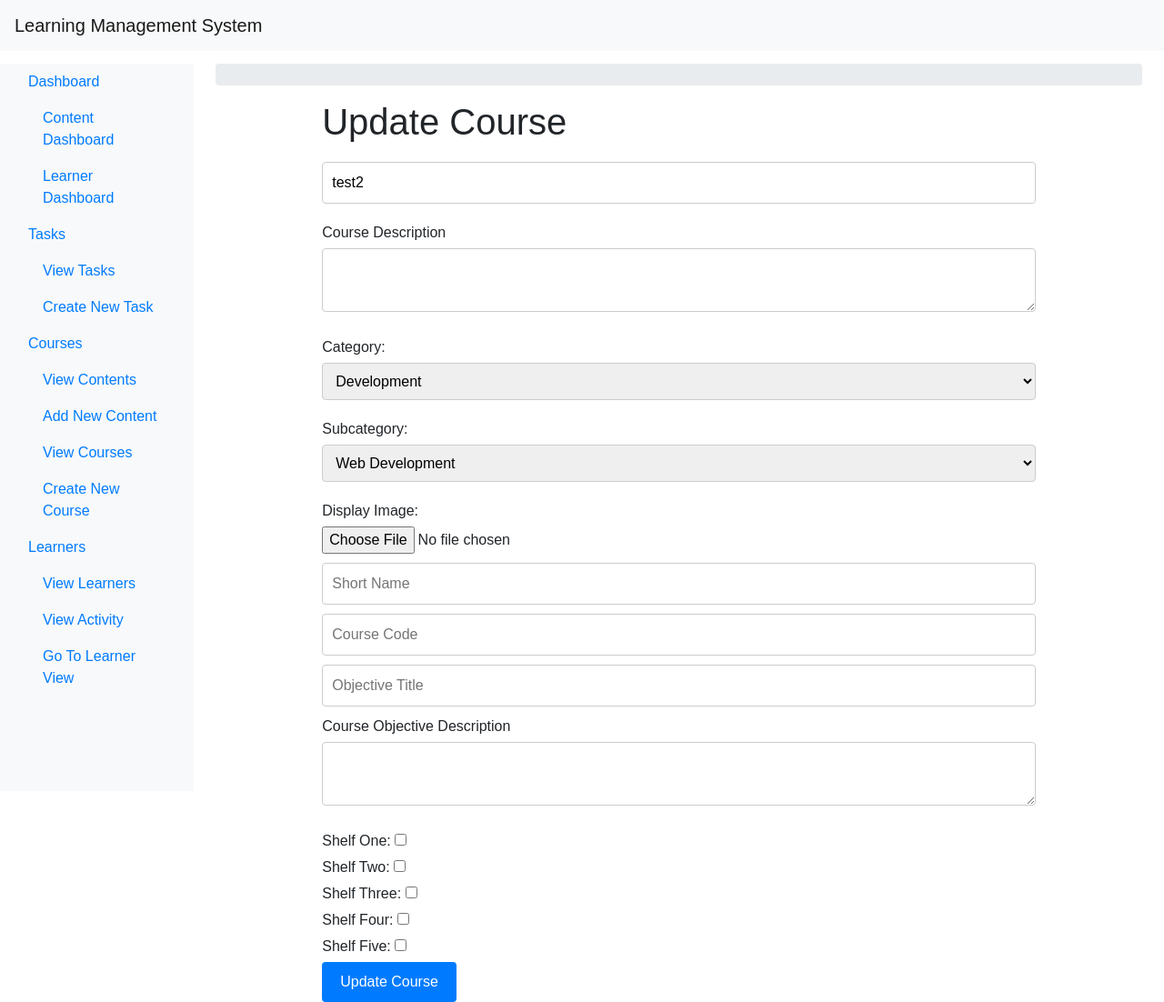
After one commit to dibyendutapadar/LMS, a Flask app: page /update_course/1 in a window 1280 px wide. The commit adds this page. Shown: the whole page at 91% size. Run offline with Flask 3, Linux system fonts and the light colour scheme; some libraries are stand-ins or nearby versions.

Commit message:
windows 20 Dec 6:44 PM

```diff
--- a/app.py
+++ b/app.py
@@ -293,6 +293,28 @@ def create_new_course():
     subcategories = categories_df.groupby('Categories')['Sub-Categories'].apply(list).to_dict()
     return render_template('create_new_course.html', categories=categories,subcategories=subcategories)  # This should render the template to create a new course
 
+@app.route('/update_course/<int:course_id>', methods=['GET', 'POST'])
+def update_course(course_id):
+    course = Course.query.get_or_404(course_id)
+
+    if request.method == 'POST':
+        course.id = request.form ['id']
+        course.title = request.form['courseTitle']
+        course.description = request.form['courseDescription']
+        course.category = request.form['courseCategory']
+        course.sub_category = request.form['courseSubCategory']
+        # ... handle other fields similarly
+
+        db.session.commit()
+        return redirect(url_for('edit_course', course_id=course_id)) # Redirect to another page after update
+    categories_df = pd.read_csv('category_sub_category.csv')
+    categories = categories_df['Categories'].unique().tolist()
+    subcategories = categories_df.groupby('Categories')['Sub-Categories'].apply(list).to_dict()
+    return render_template('update_course.html', course=course,categories=categories,subcategories=subcategories)
+
+
+
+
 @app.route('/course/edit_course/<int:course_id>', methods=['GET', 'POST'])
 def edit_course(course_id):
     course = Course.query.get_or_404(course_id)
@@ -347,7 +369,7 @@ def add_content():
     content_text = request.form.get('content_text')
     mastery_score = request.form.get('mastery_score')
     file = request.files['file']
-
+    videoLink = request.form.get('videoLink')
     if file:
         filename = secure_filename(file.filename)
         file_path = os.path.join(app.config['UPLOAD_FOLDER'], filename)
@@ -358,7 +380,7 @@ def add_content():
     # Input validation, error handling, and database interaction would go here
     try:
         # Assuming you have a function to create content
-        new_content = Content(title=content_title, text=content_text, block_id=block_id,type=type,file_link=file_path,mastery_score=mastery_score)
+        new_content = Content(title=content_title, text=content_text, block_id=block_id,type=type,file_link=file_path,mastery_score=mastery_score,videoLink=videoLink)
         db.session.add(new_content)
         db.session.commit()
         return jsonify({'success': True, 'content_id': new_content.id})
@@ -392,7 +414,8 @@ def get_content(contentId):
             'block_id': content.block_id,
             'type':content.type,
             'file_link':content.file_link,
-            'mastery_score':content.mastery_score
+            'mastery_score':content.mastery_score,
+            'videoLink' : content.videoLink
             # Include any other content details you need
         }), 200
     else:
@@ -412,6 +435,7 @@ def update_content():
     content_text = request.form.get('content_text')
     mastery_score = request.form.get('mastery_score')
     file = request.files['file']
+    videoLink =request.form.get('videoLink')
 
 
     if file:
@@ -428,6 +452,7 @@ def update_content():
         content.type = type
         content.mastery_score = mastery_score
         content.file_link = file_path
+        content.videoLink = videoLink
         db.session.commit()
         return jsonify({'message': 'Content updated successfully'}), 200
     else:
--- /dev/null
+++ b/templates/update_course.html
@@ -0,0 +1,135 @@
+{% extends 'base.html' %}
+{% block title %}Create New Course{% endblock %}
+
+
+{% block stylesheets %}
+<style>
+    body {
+        font-family: Arial, sans-serif;
+    }
+
+    .container {
+        width: 80%;
+        margin: 0 auto;
+    }
+
+    form {
+        margin-top: 20px;
+    }
+
+    form div {
+        margin-bottom: 10px;
+    }
+
+    label {
+        display: block;
+        margin-bottom: 5px;
+    }
+
+    input[type="text"],
+    textarea,
+    select {
+        width: 100%;
+        padding: 10px;
+        margin-bottom: 10px;
+        border: 1px solid #ccc;
+        border-radius: 4px;
+    }
+
+    button {
+        padding: 10px 20px;
+        background-color: #007bff;
+        color: white;
+        border: none;
+        border-radius: 4px;
+        cursor: pointer;
+    }
+
+    button:hover {
+        background-color: #0056b3;
+    }
+</style>
+{% endblock %}
+
+{% block content %}
+<div class="container">
+    <h1>Update Course</h1>
+    <form action="{{ url_for('update_course', course_id=1) }}" method="post" enctype="multipart/form-data">
+        <input type="hidden" name="id" value="{{ course.id }}">
+        <div>
+            <label for="courseTitle"></label>
+            <input type="text" id="courseTitle" name="courseTitle" value="{{course.title}}" required>
+        </div>
+        <div>
+            <label for="courseDescription">Course Description</label>
+            <textarea id="courseDescription" name="courseDescription">{{course.description}}</textarea>
+        </div>
+        <div>
+            <label for="courseCategory">Category:</label>
+            <select id="courseCategory" name="courseCategory" value="{{course.category}}"
+                onchange="updateSubcategories()">
+                {% for category in categories %}
+                <option value="{{ category }}">{{ category }}</option>
+                {% endfor %}
+            </select>
+        </div>
+        <div>
+            <label for="courseSubCategory">Subcategory:</label>
+            <select id="courseSubCategory" name="courseSubCategory" value="{{course.sub_category}}"></select>
+        </div>
+        <div>
+            <label for="displayImage">Display Image:</label>
+            <input type="file" name="course_display_image" accept="image/*">
+        </div>
+
+        <input type="text" name="course_short_name" id="course_short_name" placeholder="Short Name">
+        <input type="text" name="course_code" id="course_code" placeholder="Course Code">
+        <input type="text" name="course_objective_title" id="course_objective_title" placeholder="Objective Title">
+        <div>
+            <label for="courseObjectiveDescription">Course Objective Description</label>
+            <textarea id="course_objective_description" name="course_objective_description"></textarea>
+        </div>
+
+        <label>Shelf One: <input type="checkbox" name="is_shelf_one" id="is_shelf_one" unchecked></label>
+        <label>Shelf Two: <input type="checkbox" name="is_shelf_two" id="is_shelf_two" unchecked></label>
+        <label>Shelf Three: <input type="checkbox" name="is_shelf_three" id="is_shelf_three" unchecked></label>
+        <label>Shelf Four: <input type="checkbox" name="is_shelf_four" id="is_shelf_four" unchecked></label>
+        <label>Shelf Five: <input type="checkbox" name="is_shelf_five" id="is_shelf_five" unchecked></label>
+
+        <button type="submit">Update Course</button>
+    </form>
+</div>
+
+{% endblock %}
+
+{% block script %}
+<script type="text/javascript">
+    // Function to update subcategories based on selected category
+    function updateSubcategories() {
+        var selectedCategory = document.getElementById("courseCategory").value;
+        var subcategories = {{subcategories | tojson}};
+        var subcategorySelect = document.getElementById("courseSubCategory");
+
+        subcategorySelect.innerHTML = ''; // Clear existing options
+
+        if (selectedCategory in subcategories) {
+            subcategories[selectedCategory].forEach(function (subcat) {
+                var option = document.createElement("option");
+                option.value = subcat;
+                option.text = subcat;
+                subcategorySelect.appendChild(option);
+            });
+        }
+    }
+
+    // Call updateSubcategories on page load and category change
+    document.addEventListener("DOMContentLoaded", function () {
+        updateSubcategories();
+        document.getElementById("courseCategory").addEventListener("change", updateSubcategories);
+    });
+</script>
+<script>
+    CKEDITOR.replace('courseDescription');
+    CKEDITOR.replace('course_objective_description');
+</script>
+{% endblock %}
```
Also changed, not shown: templates/edit_course.html (+27 -6 lines), templates/learner_home.html (+48 -12 lines), templates/temp.html (added, +45 -0 lines), instance/LMS.db, static/uploads/40c04564-b399-4110-92ea-89d549ddb194.webp (added), static/uploads/533b616a-085d-4715-bbfa-505404064fb2.jfif (added).
